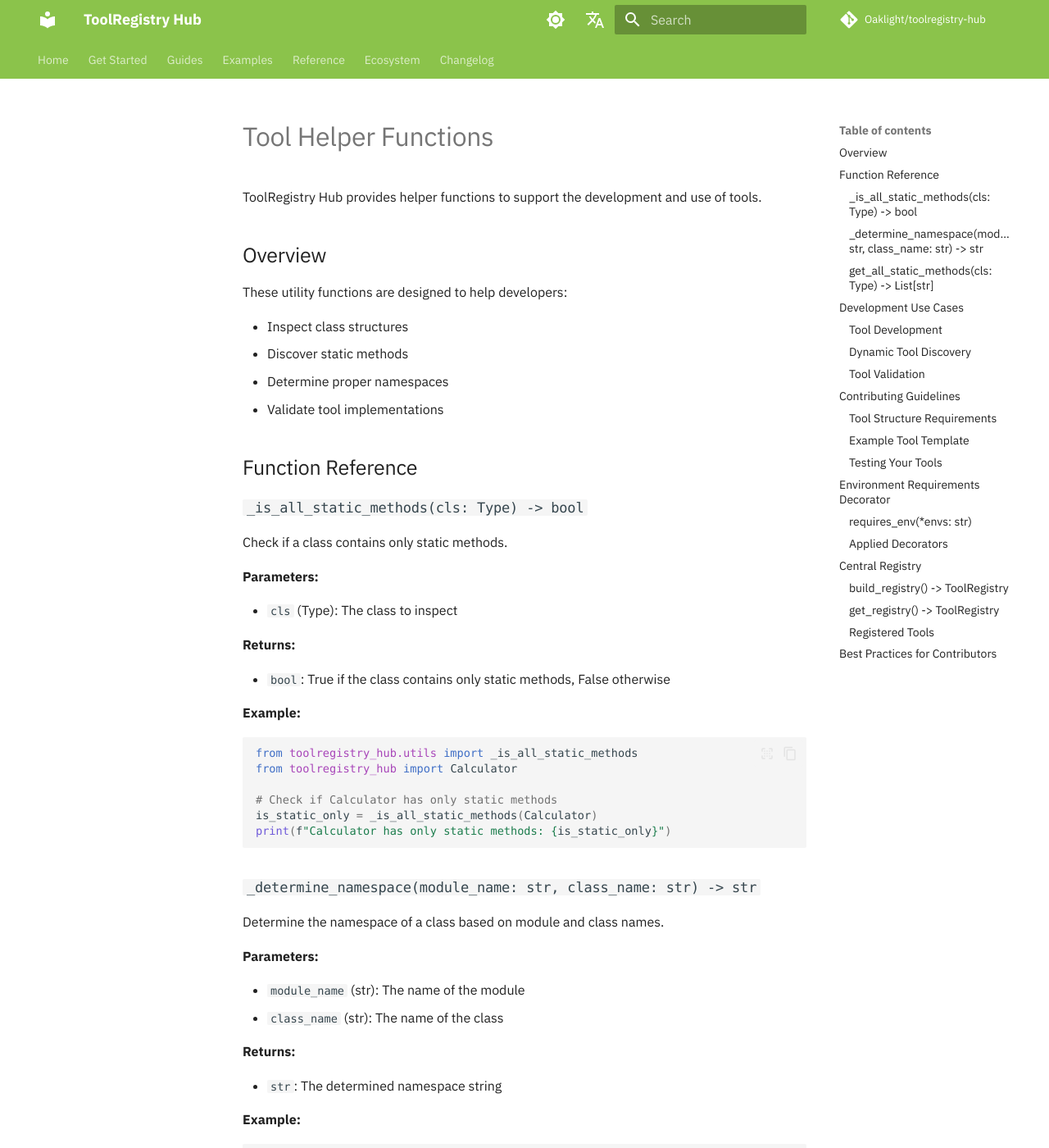
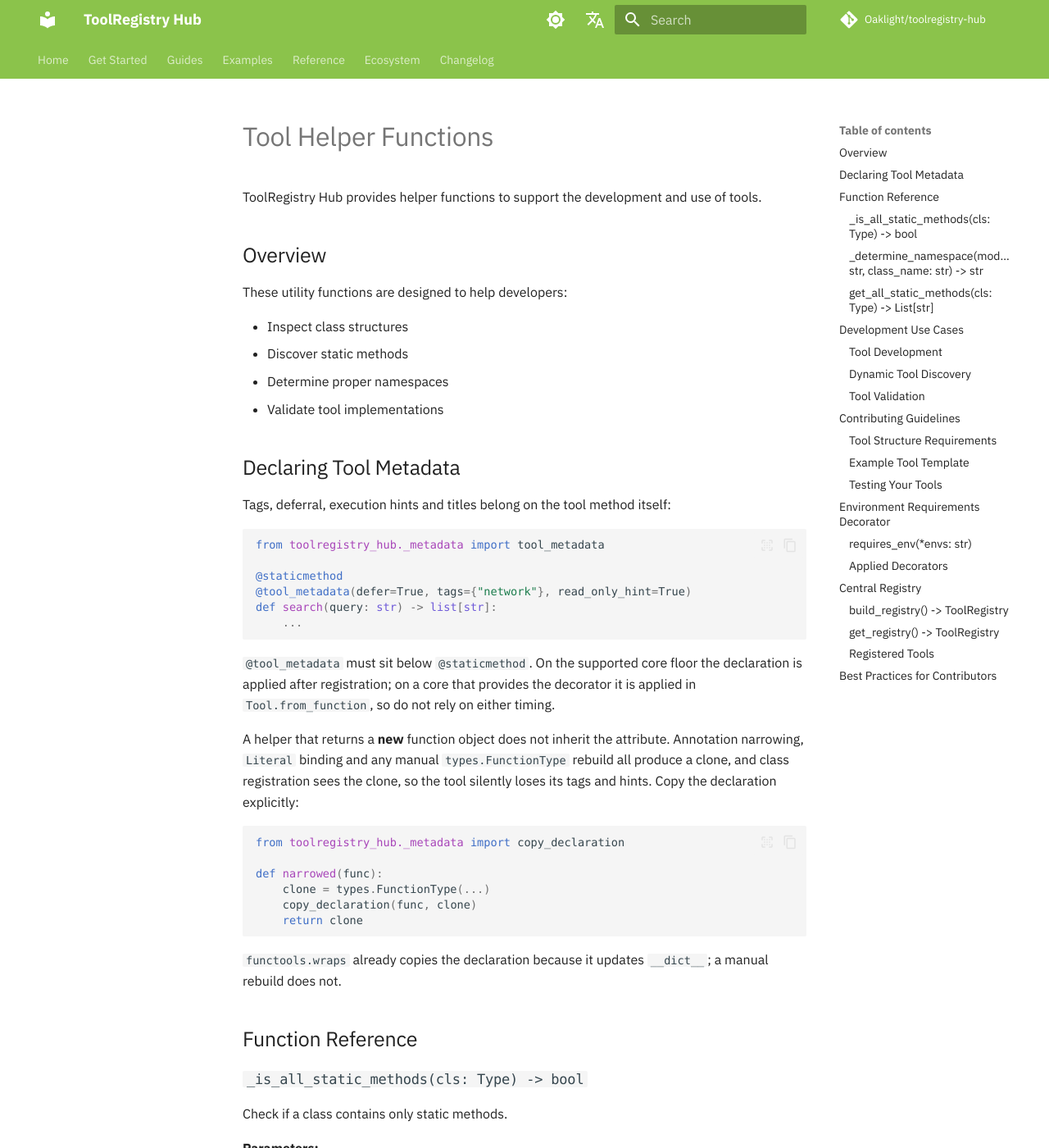
Before and after one commit to Oaklight/toolregistry-hub, an MkDocs documentation site: the page built from docs/dev/helper_functions.md, in a window 1280 px wide and 1400 px high. Shown: the whole window at 82% size. Built offline with MkDocs 1.6.1 and Material for MkDocs 9.7.7, drawn with Linux system fonts in a browser that asks for light colours; some web fonts are replaced; comment, search, counter and statistics services are not loaded.

Commit message:
docs(dev): document declaration copying for rebuilt tool functions (#257)

````diff
--- a/docs/dev/helper_functions.md
+++ b/docs/dev/helper_functions.md
@@ -18,6 +18,34 @@ These utility functions are designed to help developers:
 - Discover static methods
 - Determine proper namespaces
 - Validate tool implementations
+
+## Declaring Tool Metadata
+
+Tags, deferral, execution hints and titles belong on the tool method itself:
+
+```python
+from toolregistry_hub._metadata import tool_metadata
+
+@staticmethod
+@tool_metadata(defer=True, tags={"network"}, read_only_hint=True)
+def search(query: str) -> list[str]:
+    ...
+```
+
+`@tool_metadata` must sit below `@staticmethod`. On the supported core floor the declaration is applied after registration; on a core that provides the decorator it is applied in `Tool.from_function`, so do not rely on either timing.
+
+A helper that returns a **new** function object does not inherit the attribute. Annotation narrowing, `Literal` binding and any manual `types.FunctionType` rebuild all produce a clone, and class registration sees the clone, so the tool silently loses its tags and hints. Copy the declaration explicitly:
+
+```python
+from toolregistry_hub._metadata import copy_declaration
+
+def narrowed(func):
+    clone = types.FunctionType(...)
+    copy_declaration(func, clone)
+    return clone
+```
+
+`functools.wraps` already copies the declaration because it updates `__dict__`; a manual rebuild does not.
 
 ## Function Reference
 
````
